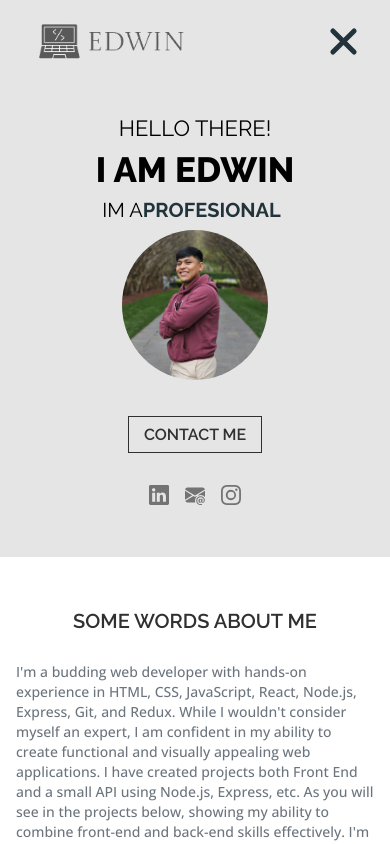
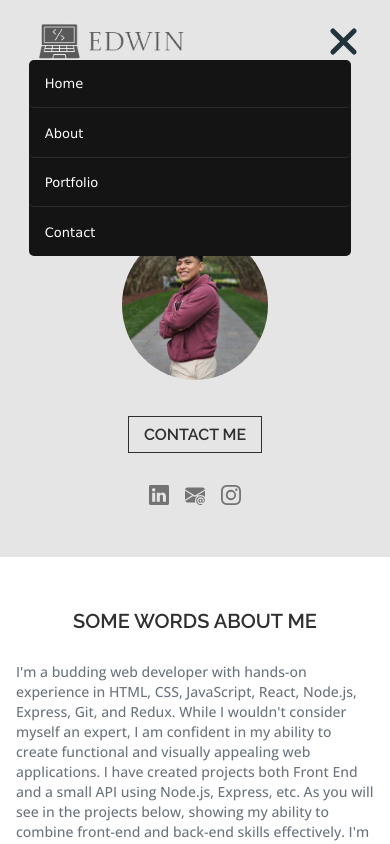
Before and after one commit to castaneda-ed/Personal_Portafolio, a React (Vite) app: page / in a window 390 px wide. Both pictures are taken after a click on the button "Toggle navigation menu". Shown: the top 844 px of the page. Built offline with nearby package versions, Linux system fonts and the light colour scheme; a web font is replaced by a local one.

Commit message:
navbar dropdown menu

```diff
--- a/src/Components/NavBar.jsx
+++ b/src/Components/NavBar.jsx
@@ -18,18 +18,23 @@ export default function NavBar() {
           />
         </a>
         <ul className={`nav-list ${isMenuOpen ? "open" : ""}`}>
-          <li>
-            <a href="#">Home</a>
-          </li>
-          <li>
-            <a href="#">About</a>
-          </li>
-          <li>
-            <a href="#">Portfolio</a>
-          </li>
-          <li>
-            <a href="#">Contact</a>
-          </li>
+          <a href="#">
+            <li>Home </li>
+          </a>
+
+          <a href="#">
+            {" "}
+            <li>About </li>
+          </a>
+
+          <a href="#">
+            {" "}
+            <li>Portfolio</li>
+          </a>
+
+          <a href="#">
+            <li>Contact</li>
+          </a>
         </ul>
         <button
           className="navbar-toggler"
--- a/src/styles/NavBar.css
+++ b/src/styles/NavBar.css
@@ -3,6 +3,7 @@ header {
   display: flex;
   justify-content: center;
   width: 100%;
+  position: relative;
 }
 
 .navbar {
@@ -13,6 +14,7 @@ header {
   display: flex;
   align-items: center;
   justify-content: space-between;
+  position: relative;
 }
 
 .navbar-brand {
@@ -71,17 +73,72 @@ header {
   transition: 0.25s ease-in-out;
 }
 
-.nav-list a:hover {
+.nav-list:not(.open) a:hover {
   background-color: var(--pf-white);
 }
 
-@media screen and (max-width: 700px) {
+.nav-list.open {
+  display: flex; /* Show the menu when it's open */
+}
+
+@media screen and (max-width: 699px) {
   .navbar {
     margin: 0 1rem;
   }
   .nav-list {
     display: none;
     background-color: var(--pf-light-gray);
+    position: absolute;
+    top: -100px;
+    width: 90%;
+    background-color: rgb(20, 20, 20);
+    flex-direction: column;
+    align-items: flex-start;
+    justify-content: space-around;
+    gap: 0.1rem;
+    display: none;
+    z-index: 999;
+    border-radius: 5px;
+    transition: transform 0.3s ease-in-out;
+    animation: down 0.5s forwards;
+  }
+
+  @keyframes down {
+    from {
+      transform: translateY(-100);
+    }
+
+    to {
+      transform: translateY(160px);
+    }
+  }
+
+  @keyframes up {
+    from {
+      transform: translateY(60px);
+    }
+    to {
+      transform: translateY(-100%);
+    }
+  }
+
+  .nav-list.open a:hover {
+    background-color: var(--pf-blue);
+    cursor: pointer;
+  }
+
+  .nav-list a:not(:last-child) {
+    border-bottom: 1px solid rgba(255, 255, 255, 0.1);
+  }
+
+  .nav-list a {
+    font-size: 13px;
+    padding: 1rem;
+    width: 100%;
+  }
+
+  .nav-list a {
+    color: var(--pf-white);
   }
 
   .navlist {
```
